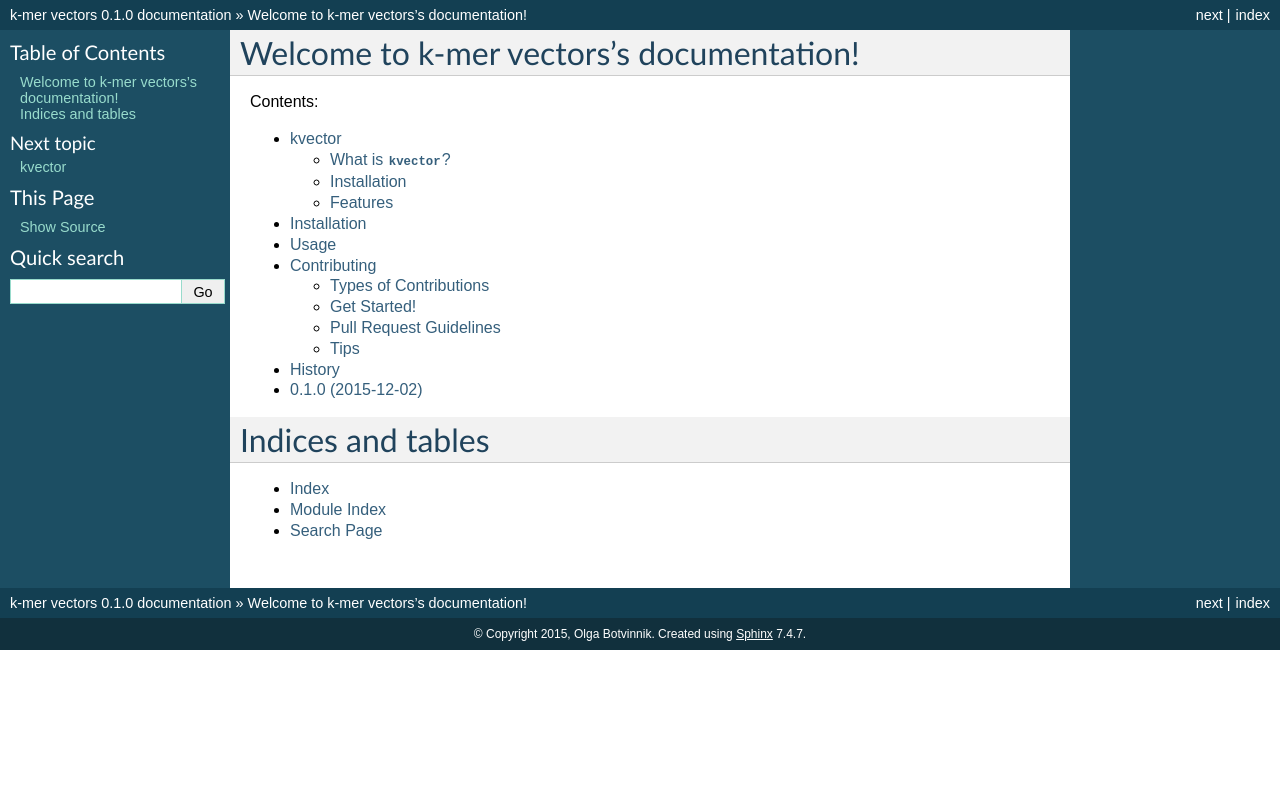
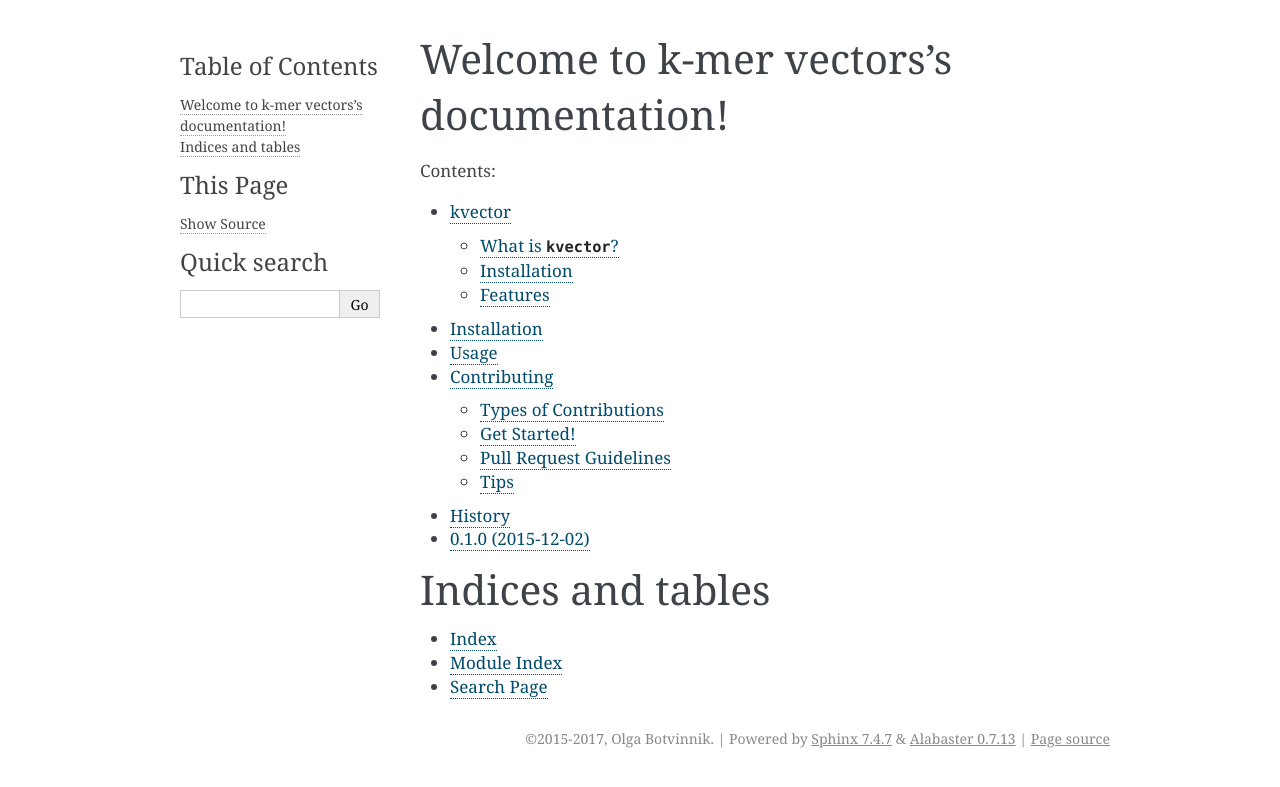
Before and after one commit to olgabot/kvector, a Sphinx documentation site: the page built from docs/index.rst, in a window 1280 px wide. Shown: the top 787 px of the page. Built offline with Sphinx 7.4.7, drawn with Linux system fonts in a browser that asks for light colours; pages that are not in the unit, such as notebooks, are missing from menus.

Commit message:
Update conf.py with settings from outrigger

```diff
--- a/docs/conf.py
+++ b/docs/conf.py
@@ -40,7 +40,20 @@
 
 # Add any Sphinx extension module names here, as strings. They can be
 # extensions coming with Sphinx (named 'sphinx.ext.*') or your custom ones.
-extensions = ['sphinx.ext.autodoc', 'sphinx.ext.viewcode']
+extensions = [
+    'sphinx.ext.autodoc',
+    'sphinx.ext.doctest',
+    'sphinx.ext.intersphinx',
+    'sphinx.ext.todo',
+    'sphinx.ext.autosummary',
+    'sphinx.ext.coverage',
+    'sphinx.ext.mathjax',
+    'sphinx.ext.ifconfig',
+    'sphinx.ext.viewcode',
+    'numpydoc',
+]
+## Show both the class docstring and the __init__docstring
+autoclass_content = 'both'
 
 # Add any paths that contain templates here, relative to this directory.
 templates_path = ['_templates']
@@ -55,8 +68,8 @@
 master_doc = 'index'
 
 # General information about the project.
-project = u'k-mer vectors'
-copyright = u'2015, Olga Botvinnik'
+project = u'kvector'
+copyright = u'2015-2017, Olga Botvinnik'
 
 # The version info for the project you're documenting, acts as replacement
 # for |version| and |release|, also used in various other places throughout
@@ -111,12 +124,12 @@
 
 # The theme to use for HTML and HTML Help pages.  See the documentation for
 # a list of builtin themes.
-html_theme = 'default'
+html_theme = 'alabaster'
 
 # Theme options are theme-specific and customize the look and feel of a
 # theme further.  For a list of options available for each theme, see the
 # documentation.
-#html_theme_options = {}
+html_theme_options = {'note_bg': '#b0e4d3'}
 
 # Add any paths that contain custom themes here, relative to this directory.
 #html_theme_path = []
@@ -209,7 +222,7 @@
 # [howto/manual]).
 latex_documents = [
     ('index', 'kvector.tex',
-     u'k-mer vectors Documentation',
+     u'kvector Documentation',
      u'Olga Botvinnik', 'manual'),
 ]
 
@@ -240,7 +253,7 @@
 # (source start file, name, description, authors, manual section).
 man_pages = [
     ('index', 'kvector',
-     u'k-mer vectors Documentation',
+     u'Kvector Documentation',
      [u'Olga Botvinnik'], 1)
 ]
 
@@ -255,11 +268,11 @@
 #  dir menu entry, description, category)
 texinfo_documents = [
     ('index', 'kvector',
-     u'k-mer vectors Documentation',
+     u'Kvector Documentation',
      u'Olga Botvinnik',
      'kvector',
-     'One line description of project.',
-     'Miscellaneous'),
+     'Kvector counts k-mers in fasta and bed files, and converts motifs to k-mer vectors.',
+     'Bioinformatics'),
 ]
 
 # Documents to append as an appendix to all manuals.
```
